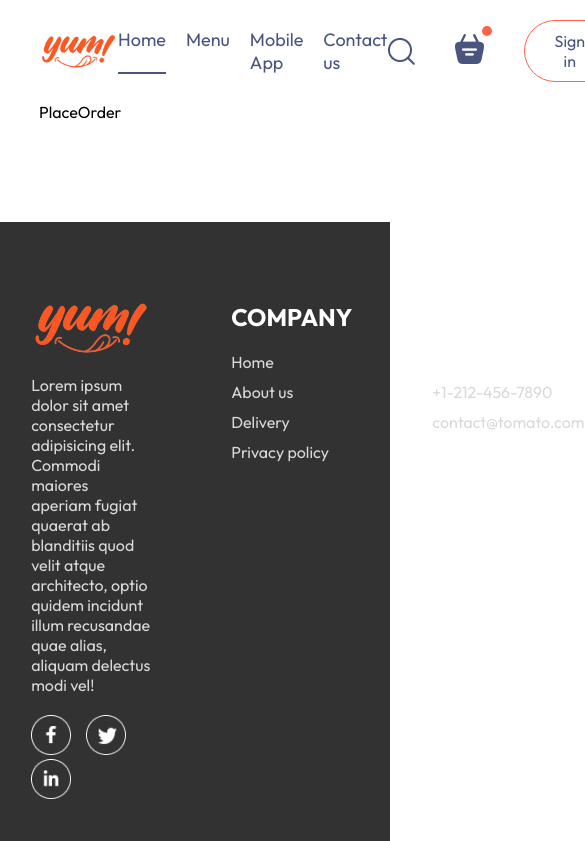
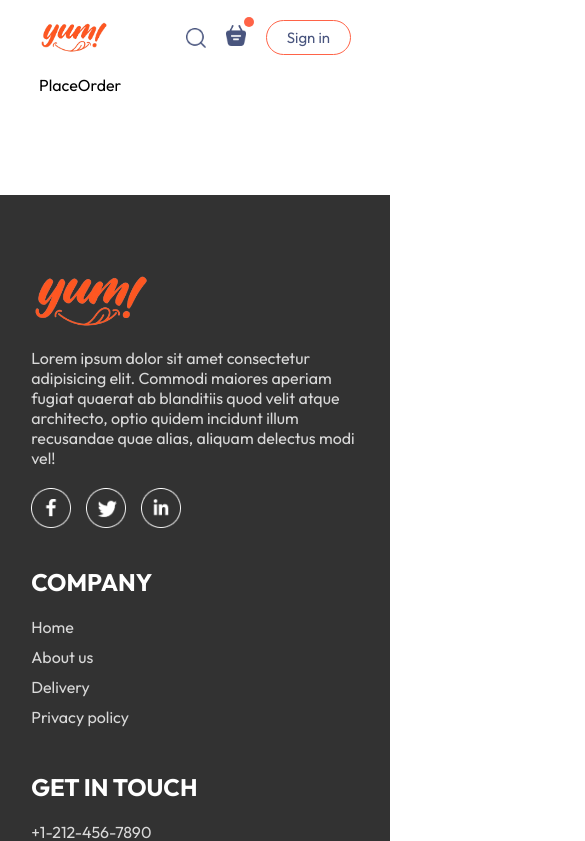
Before and after one commit to Sharath2205/Yum, a React (Vite) app in the folder frontend/: page /order in a window 390 px wide. Shown: the top 841 px of the page, 585 px wide, since content can reach past the window. Built offline with nearby package versions, Linux system fonts and the light colour scheme.

Commit message:
made website responsive

```diff
--- /dev/null
+++ b/frontend/src/components/AppDownload/AppDownload.css
@@ -0,0 +1,25 @@
+.app-download {
+  margin: auto auto;
+  margin-top: 100px;
+  font-size: max(3vw, 20px);
+  text-align: center;
+  font-weight: 500;
+}
+
+.app-download-platforms {
+  display: flex;
+  justify-content: center;
+  gap: max(2vw, 10px);
+  margin-top: 40px;
+}
+
+.app-download-platforms img {
+  width: max(30vw, 120px);
+  max-width: 180px;
+  transition: 0.5s;
+  cursor: pointer;
+}
+
+.app-download-platforms img:hover {
+  transform: scale(1.05);
+}
--- /dev/null
+++ b/frontend/src/components/AppDownload/AppDownload.jsx
@@ -0,0 +1,19 @@
+import React from "react";
+import "./AppDownload.css";
+import { assets } from "../../assets/assets";
+
+const AppDownload = () => {
+  return (
+    <div className="app-download" id="app-download">
+      <p>
+        For better experience Download <br /> Yum App
+      </p>
+      <div className="app-download-platforms">
+        <img src={assets.play_store} alt="" />
+        <img src={assets.app_store} alt="" />
+      </div>
+    </div>
+  );
+};
+
+export default AppDownload;
--- a/frontend/src/components/ExploreMenu/ExploreMenu.css
+++ b/frontend/src/components/ExploreMenu/ExploreMenu.css
@@ -54,3 +54,10 @@
   border: 4px solid tomato;
   padding: 2px;
 }
+
+@media (max-width: 1050px) {
+  .explore-menu-text {
+    max-width: 100%;
+    font-size: 14px;
+  }
+}
--- a/frontend/src/components/Footer/Footer.css
+++ b/frontend/src/components/Footer/Footer.css
@@ -57,3 +57,15 @@
   border: none;
   margin: 20px 0px;
 }
+
+@media (max-width: 750px) {
+  .footer-content {
+    display: flex;
+    flex-direction: column;
+    gap: 35px;
+  }
+
+  .footer-copyright {
+    text-align: center;
+  }
+}
--- a/frontend/src/components/Header/Header.css
+++ b/frontend/src/components/Header/Header.css
@@ -2,7 +2,7 @@
   height: 34vw;
   margin: 0 auto 30px auto;
   background: url("./header_img.png");
-  background-size: contain;
+  background-size: cover;
   position: relative;
 }
 
@@ -38,3 +38,23 @@
   font-size: max(1vw, 13px);
   border-radius: 50px;
 }
+
+@media (max-width: 1050px) {
+  .header-contents {
+    max-width: 45%;
+  }
+
+  .header-contents p {
+    display: none;
+  }
+}
+
+@media (max-width: 750px) {
+  .header-contents {
+    max-width: 65%;
+  }
+
+  .header-contents button {
+    padding: 2vw 4vw;
+  }
+}
--- a/frontend/src/components/Navbar/Navbar.css
+++ b/frontend/src/components/Navbar/Navbar.css
@@ -7,7 +7,7 @@
 
 .navbar .logo {
   width: 100px;
-  height: 35px;
+  /* height: 35px; */
 }
 
 .navbar-menu {
@@ -61,3 +61,56 @@
   top: -8px;
   right: -8px;
 }
+
+@media (max-width: 1050px) {
+  .navbar .logo {
+    width: 80px;
+  }
+
+  .navbar-menu {
+    gap: 20px;
+    font-size: 17px;
+  }
+
+  .navbar-right {
+    gap: 30px;
+  }
+
+  .navbar-right img {
+    width: 22px;
+  }
+
+  .navbar-right button {
+    padding: 8px 25px;
+  }
+}
+
+@media (max-width: 900px) {
+  .navbar .logo {
+    width: 70px;
+  }
+
+  .navbar-menu {
+    gap: 15px;
+    font-size: 16px;
+  }
+
+  .navbar-right {
+    gap: 20px;
+  }
+
+  .navbar-right img {
+    width: 20px;
+  }
+
+  .navbar-right button {
+    padding: 7px 20px;
+    font-size: 15px;
+  }
+}
+
+@media (max-width: 750px) {
+  .navbar-menu {
+    display: none;
+  }
+}
--- a/frontend/src/components/Navbar/Navbar.jsx
+++ b/frontend/src/components/Navbar/Navbar.jsx
@@ -2,6 +2,7 @@
 
 import "./Navbar.css";
 import { assets } from "../../assets/assets";
+import { Link } from "react-router-dom";
 
 const Navbar = () => {
   const [menu, setMenu] = useState("home");
@@ -11,30 +12,34 @@
       <img src={assets.logo} alt="" className="logo" />
 
       <ul className="navbar-menu">
-        <li
+        <Link
+          to="/"
           className={menu == "home" ? "active" : ""}
           onClick={() => setMenu("home")}
         >
           Home
-        </li>
-        <li
+        </Link>
+        <a
+          href="#explore-menu"
           className={menu == "menu" ? "active" : ""}
           onClick={() => setMenu("menu")}
         >
           Menu
-        </li>
-        <li
+        </a>
+        <a
+          href="#app-download"
           className={menu == "mobile-app" ? "active" : ""}
           onClick={() => setMenu("mobile-app")}
         >
           Mobile App
-        </li>
-        <li
+        </a>
+        <a
+          href="#footer"
           className={menu == "contact-us" ? "active" : ""}
           onClick={() => setMenu("contact-us")}
         >
           Contact us
-        </li>
+        </a>
       </ul>
 
       <div className="navbar-right">
--- a/frontend/src/index.css
+++ b/frontend/src/index.css
@@ -5,6 +5,7 @@
   margin: 0;
   box-sizing: border-box;
   font-family: Outfit;
+  scroll-behavior: smooth;
 }
 
 body {
--- a/frontend/src/pages/Home/Home.jsx
+++ b/frontend/src/pages/Home/Home.jsx
@@ -4,6 +4,7 @@
 import Header from "../../components/Header/Header";
 import "./Home.css";
 import FoodDisplay from "../../components/FoodDisplay/FoodDisplay";
+import AppDownload from "../../components/AppDownload/AppDownload";
 
 const Home = () => {
   const [category, setCategory] = useState("All");
@@ -13,6 +14,7 @@
       <Header />
       <ExploreMenu category={category} setCategory={setCategory} />
       <FoodDisplay category={category} />
+      <AppDownload />
     </div>
   );
 };
```
